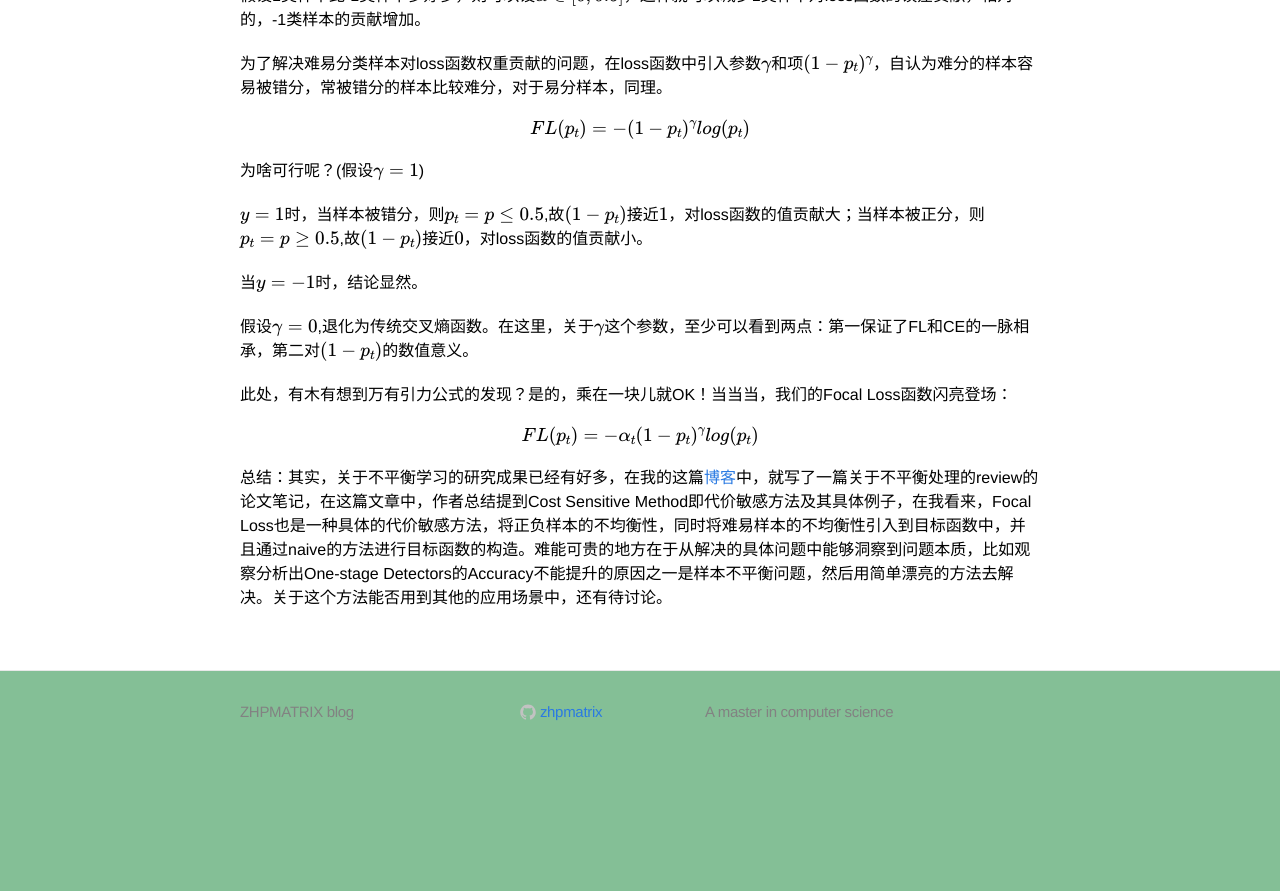
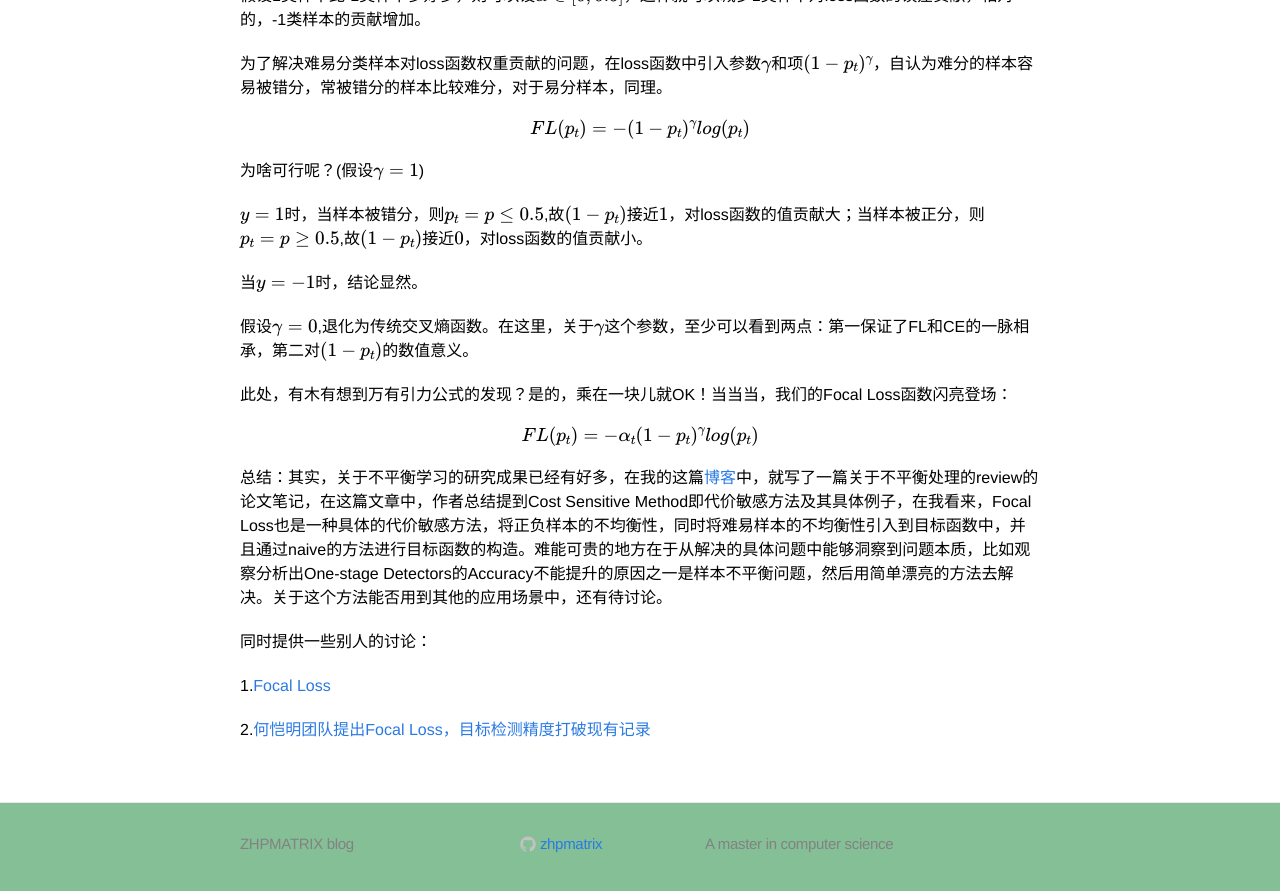
Before and after one commit to zhpmatrix/zhpmatrix.github.io, a Jekyll site: the page built from _posts/2017-08-13-focal-loss.md, in a window 1280 px wide and 900 px high, scrolled down 757 px. Shown: the top 891 px of the window. Built offline with Jekyll 4.4.1, drawn with Linux system fonts in a browser that asks for light colours; formulas are drawn with MathJax 3; comment, search, counter and statistics services are not loaded; before the commit the page ends 1525 px from its top, so only the background shows below that.

Commit message:
add ref for focal loss

```diff
--- a/_posts/2017-08-13-focal-loss.md
+++ b/_posts/2017-08-13-focal-loss.md
@@ -57,3 +57,9 @@ $$FL(p_{t})=-(1-p_{t})^\gamma log(p_{t})$$
 $$FL(p_{t})=-\alpha_{t}(1-p_{t})^\gamma log(p_{t})$$
 
 总结：其实，关于不平衡学习的研究成果已经有好多，在我的这篇[博客](https://zhpmatrix.github.io/2017/02/20/learning-from-imbalanced-data/)中，就写了一篇关于不平衡处理的review的论文笔记，在这篇文章中，作者总结提到Cost Sensitive Method即代价敏感方法及其具体例子，在我看来，Focal Loss也是一种具体的代价敏感方法，将正负样本的不均衡性，同时将难易样本的不均衡性引入到目标函数中，并且通过naive的方法进行目标函数的构造。难能可贵的地方在于从解决的具体问题中能够洞察到问题本质，比如观察分析出One-stage Detectors的Accuracy不能提升的原因之一是样本不平衡问题，然后用简单漂亮的方法去解决。关于这个方法能否用到其他的应用场景中，还有待讨论。
+
+同时提供一些别人的讨论：
+
+1.[Focal Loss](http://blog.csdn.net/u014380165/article/details/77019084)
+
+2.[何恺明团队提出Focal Loss，目标检测精度打破现有记录](https://baijiahao.baidu.com/s?id=1575357531487121&wfr=spider&for=pc)
```
